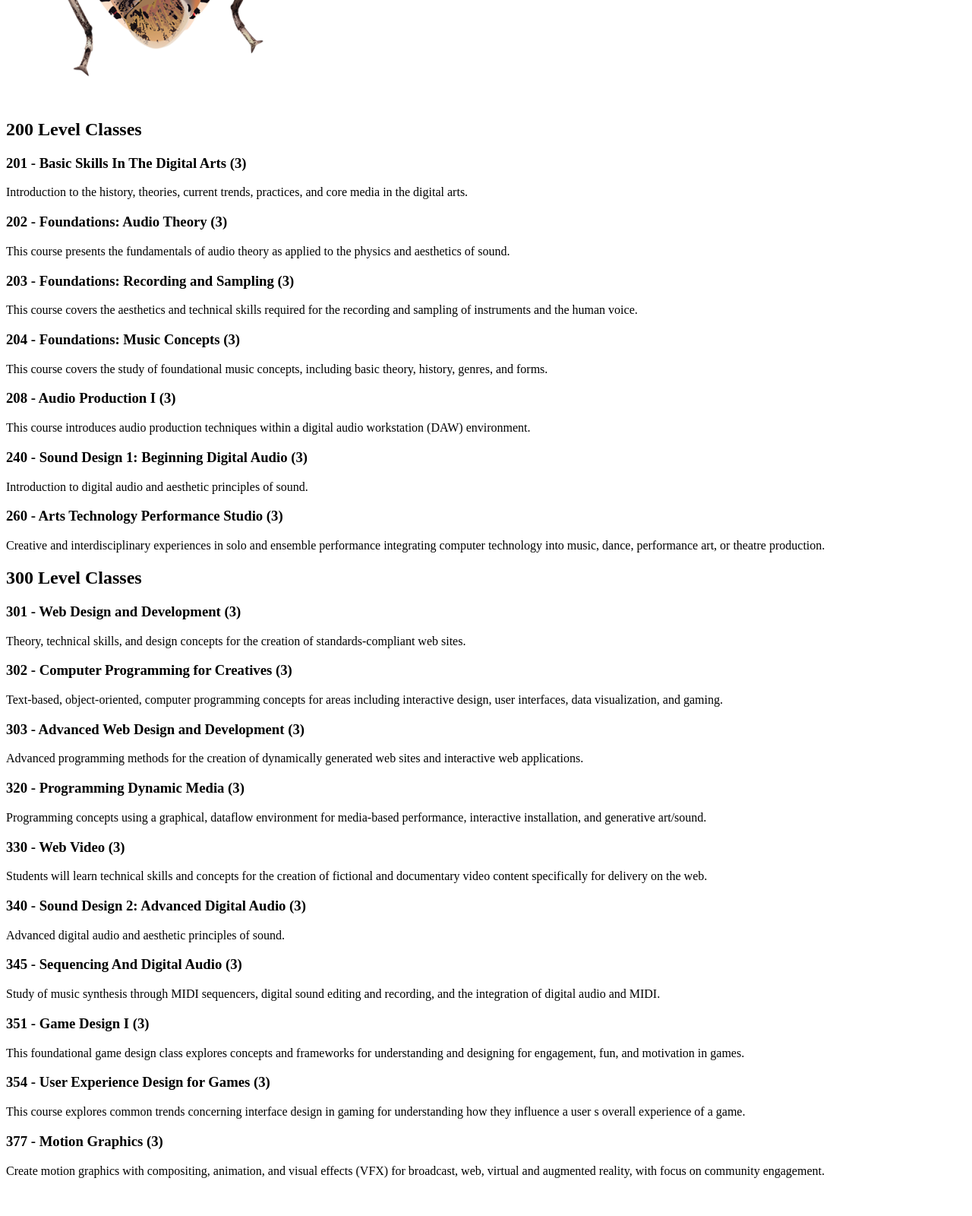
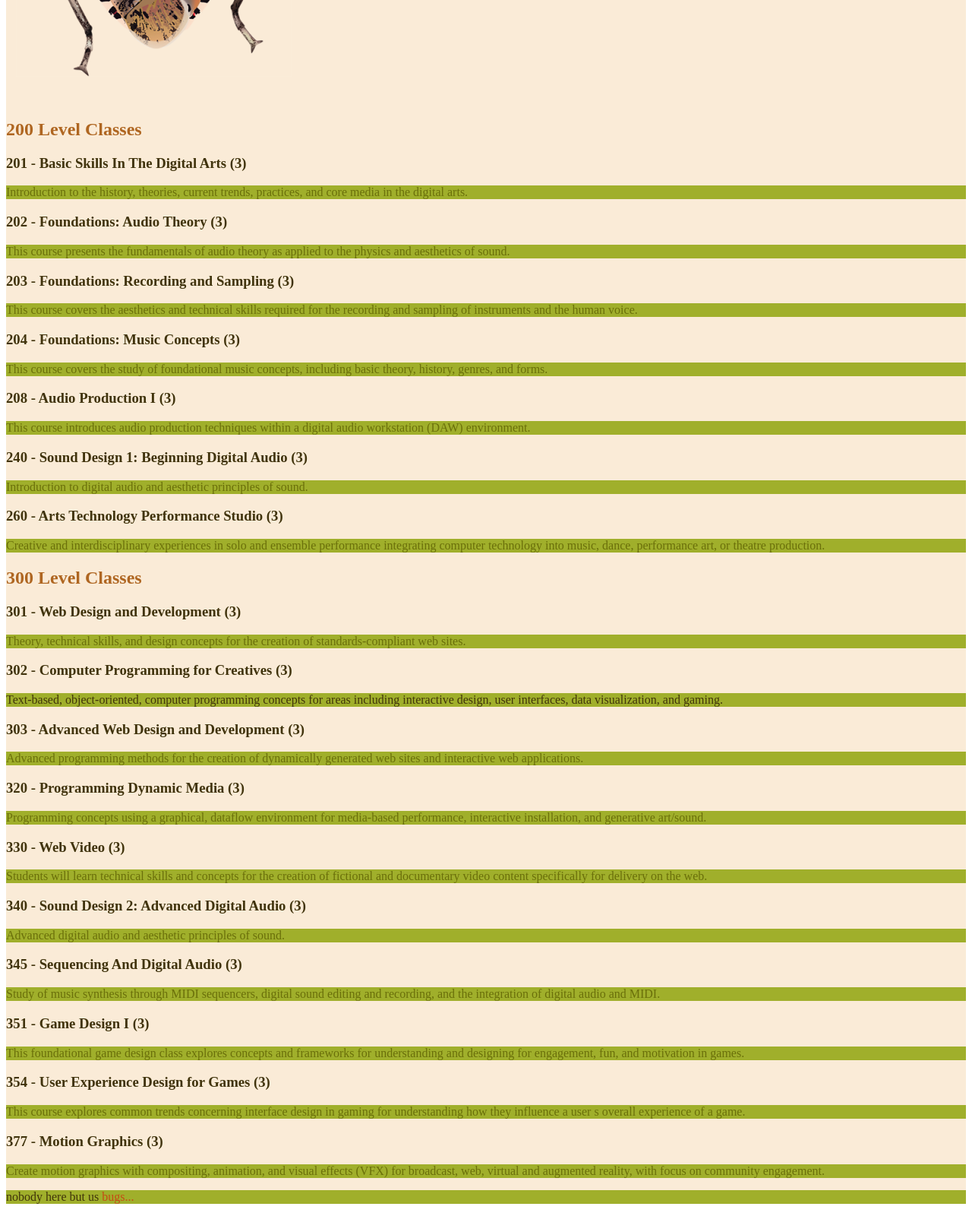
Before and after one commit to ufohotspot/CTK404, a plain HTML site: page page2.html in a window 1280 px wide. Shown: the part 587-2187 px from the top of the page at 76% size. Before the commit the page ends 2153 px from the top, so only its background shows below. Drawn offline with Linux system fonts and the light colour scheme.

Commit message:
Add files via upload

```diff
--- a/page2.html
+++ b/page2.html
@@ -3,72 +3,81 @@
   <head>
     <meta charset="UTF-8">
     <title>Creative Technologies</title>
+    <link href="style.css" rel="stylesheet" type="text/css" />
   </head>
   <body>
-
-    <li><a href="BirsaAssignment2.html">Home</a></li>
+    <div class="div1">
+<nav>
+    <li><a href="BirsaAssignment3.html">Home</a></li>
     <li><a href="page1.html">Requirements and Sequences</a></li>
     <li><a href="page2.html">CTK Courses</a></li>
-  </ul>
+</nav>
 <br>
-<h1>Creative Technologies Courses</h1>
+<header>
+<h1 id="specialid">Creative Technologies Courses</h1>
 <img src="bug3.png" alt="a stinky little bug" >
+</header>
 
+<main>
+<h2 class="h2">200 Level Classes</h2>
 
-<h2>200 Level Classes</h2>
+<h3 class="h3">201 - Basic Skills In The Digital Arts (3)</h3>
+<p class="specialp">Introduction to the history, theories, current trends, practices, and core media in the digital arts.</p>
 
-<h3>201 - Basic Skills In The Digital Arts (3)</h3>
-<p>Introduction to the history, theories, current trends, practices, and core media in the digital arts.</p>
+<h3 class="h3">202 - Foundations: Audio Theory (3)</h3>
+<p class="specialp">This course presents the fundamentals of audio theory as applied to the physics and aesthetics of sound.</p>
 
-<h3>202 - Foundations: Audio Theory (3)</h3>
-<p>This course presents the fundamentals of audio theory as applied to the physics and aesthetics of sound.</p>
+<h3 class="h3">203 - Foundations: Recording and Sampling (3)</h3>
+<p class="specialp">This course covers the aesthetics and technical skills required for the recording and sampling of instruments and the human voice.</p>
 
-<h3>203 - Foundations: Recording and Sampling (3)</h3>
-<p>This course covers the aesthetics and technical skills required for the recording and sampling of instruments and the human voice.</p>
+<h3 class="h3">204 - Foundations: Music Concepts (3)</h3>
+<p class="specialp">This course covers the study of foundational music concepts, including basic theory, history, genres, and forms.</p>
 
-<h3>204 - Foundations: Music Concepts (3)</h3>
-<p>This course covers the study of foundational music concepts, including basic theory, history, genres, and forms.</p>
+<h3 class="h3">208 - Audio Production I (3)</h3>
+<p class="specialp">This course introduces audio production techniques within a digital audio workstation (DAW) environment.</p>
 
-<h3>208 - Audio Production I (3)</h3>
-<p>This course introduces audio production techniques within a digital audio workstation (DAW) environment.</p>
+<h3 class="h3">240 - Sound Design 1: Beginning Digital Audio (3)</h3>
+<p class="specialp">Introduction to digital audio and aesthetic principles of sound.</p>
 
-<h3>240 - Sound Design 1: Beginning Digital Audio (3)</h3>
-<p>Introduction to digital audio and aesthetic principles of sound.</p>
+<h3 class="h3">260 - Arts Technology Performance Studio (3)</h3>
+<p class="specialp">Creative and interdisciplinary experiences in solo and ensemble performance integrating computer technology into music, dance, performance art, or theatre production.</p>
 
-<h3>260 - Arts Technology Performance Studio (3)</h3>
-<p>Creative and interdisciplinary experiences in solo and ensemble performance integrating computer technology into music, dance, performance art, or theatre production.</p>
+<h2 class="h2">300 Level Classes</h2>
 
-<h2>300 Level Classes</h2>
+<h3 class="h3">301 - Web Design and Development (3)</h3>
+<p class="specialp">Theory, technical skills, and design concepts for the creation of standards-compliant web sites.</p>
 
-<h3>301 - Web Design and Development (3)</h3>
-<p>Theory, technical skills, and design concepts for the creation of standards-compliant web sites.</p>
-
-<h3>302 - Computer Programming for Creatives (3)</h3>
+<h3 class="h3">302 - Computer Programming for Creatives (3)</h3>
 <p>Text-based, object-oriented, computer programming concepts for areas including interactive design, user interfaces, data visualization, and gaming.</p>
 
-<h3>303 - Advanced Web Design and Development (3)</h3>
-<p>Advanced programming methods for the creation of dynamically generated web sites and interactive web applications.</p>
+<h3 class="h3">303 - Advanced Web Design and Development (3)</h3>
+<p class="specialp">Advanced programming methods for the creation of dynamically generated web sites and interactive web applications.</p>
 
-<h3>320 - Programming Dynamic Media (3)</h3>
-<p>Programming concepts using a graphical, dataflow environment for media-based performance, interactive installation, and generative art/sound.</p>
+<h3 class="h3">320 - Programming Dynamic Media (3)</h3>
+<p class="specialp">Programming concepts using a graphical, dataflow environment for media-based performance, interactive installation, and generative art/sound.</p>
 
-<h3>330 - Web Video (3)</h3>
-<p>Students will learn technical skills and concepts for the creation of fictional and documentary video content specifically for delivery on the web.</p>
+<h3 class="h3">330 - Web Video (3)</h3>
+<p class="specialp">Students will learn technical skills and concepts for the creation of fictional and documentary video content specifically for delivery on the web.</p>
 
-<h3>340 - Sound Design 2: Advanced Digital Audio (3)</h3>
-<p>Advanced digital audio and aesthetic principles of sound.</p>
+<h3 class="h3">340 - Sound Design 2: Advanced Digital Audio (3)</h3>
+<p class="specialp">Advanced digital audio and aesthetic principles of sound.</p>
 
-<h3>345 - Sequencing And Digital Audio (3)</h3>
-<p>Study of music synthesis through MIDI sequencers, digital sound editing and recording, and the integration of digital audio and MIDI.</p>
+<h3 class="h3">345 - Sequencing And Digital Audio (3)</h3>
+<p class="specialp">Study of music synthesis through MIDI sequencers, digital sound editing and recording, and the integration of digital audio and MIDI.</p>
 
-<h3>351 - Game Design I (3)</h3>
-<p>This foundational game design class explores concepts and frameworks for understanding and designing for engagement, fun, and motivation in games.</p>
+<h3 class="h3">351 - Game Design I (3)</h3>
+<p class="specialp">This foundational game design class explores concepts and frameworks for understanding and designing for engagement, fun, and motivation in games.</p>
 
-<h3>354 - User Experience Design for Games (3)</h3>
-<p>This course explores common trends concerning interface design in gaming for understanding how they influence a user s overall experience of a game.</p>
+<h3 class="h3">354 - User Experience Design for Games (3)</h3>
+<p class="specialp">This course explores common trends concerning interface design in gaming for understanding how they influence a user s overall experience of a game.</p>
 
-<h3>377 - Motion Graphics (3)</h3>
-<p>Create motion graphics with compositing, animation, and visual effects (VFX) for broadcast, web, virtual and augmented reality, with focus on community engagement.</p>
+<h3 class="h3">377 - Motion Graphics (3)</h3>
+<p class="specialp">Create motion graphics with compositing, animation, and visual effects (VFX) for broadcast, web, virtual and augmented reality, with focus on community engagement.</p>
+</main>
 
+<footer>
+  <p>nobody here but us <span class="spanstyle">bugs...</span></p>
+</footer>
+    </div>
   </body>
   </html>
--- /dev/null
+++ b/style.css
@@ -0,0 +1,50 @@
+/* This is a stylesheet for BasicCSS.html */
+
+p {
+    color: #41350A;
+    background-color: #A0AF2B;
+  }
+
+.h3 {
+  color:#40330C;
+}
+.h2 {
+  color: #AF6621;
+}
+  .specialp {
+    color: #6A6F0A;
+    /*background-color: #E4EBC1;*/
+  }
+
+  #specialid {
+    color: #41350A;
+    background-color: #E4EBC1;
+  }
+
+  .divexample {
+    background-color: #E1CE88;
+  }
+
+  .div1 {
+    background-color: antiquewhite;
+  }
+
+  .spanstyle {
+    color: #C64A14;
+  }
+  .span1 {
+    color: #2C2306;
+  }
+
+ a:link {
+  color: red;
+ }
+
+
+  a:visited {
+    color: #A0CC33;
+  }
+
+  a:hover {
+    color: yellow;
+  }
```
Also changed, not shown: BirsaAssignment3.html (added, +46 -0 lines), page1.html (+22 -12 lines).
